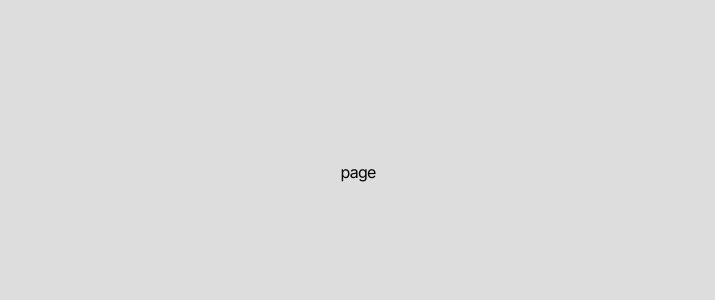
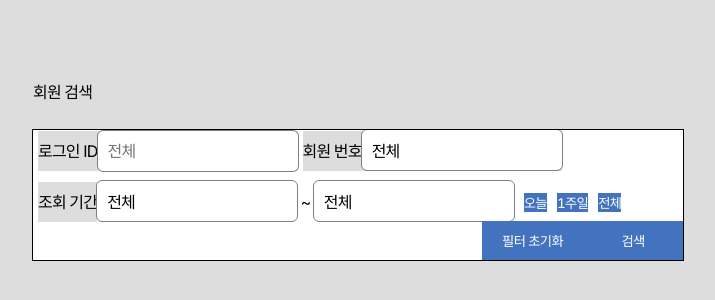
Before and after one commit to wanted-pre-onboarding-FE-02/moa-data, a React (Create React App) app: page / in a window 1280 px wide. Shown: the part 228-528 px from the top of the page, without its empty margins (282-997 px from the left). Built offline with nearby package versions, Linux system fonts and the light colour scheme.

Commit message:
feat: searchForm & filter data

```diff
--- /dev/null
+++ b/src/components/Layout/SearchForm/SearchForm.tsx
@@ -0,0 +1,79 @@
+import React, { ChangeEvent, FormEvent, useState } from 'react';
+import styles from './searchForm.module.scss';
+
+interface IDumDataSet {
+  id: string;
+  date: string;
+  mem_seq: number;
+}
+
+const DUMMY_DATA = [
+  { id: 'hello111', date: '2022-01-15 17:51:29', mem_seq: 136 },
+  { id: 'catcatcat', date: '2022-03-14 17:55:29', mem_seq: 328 },
+  { id: 'hihi222', date: '2022-04-13 16:55:29', mem_seq: 380 },
+]; // 전역 상태 관리 라이브러리 써야하나..
+
+const SearchForm = () => {
+  const [id, setId] = useState('');
+  const [filtered, setFiltered] = useState<IDumDataSet[] | []>([]);
+
+  const handleSubmit = (e: FormEvent) => {
+    e.preventDefault();
+    const filteredData = DUMMY_DATA.filter((data) => data.id.includes(id));
+    if (filteredData.length === 0) {
+      setFiltered([]);
+      return;
+    }
+    setFiltered(filteredData);
+  };
+  const handleChange = (e: ChangeEvent<HTMLInputElement>) => {
+    setId(e.currentTarget.value);
+  };
+
+  const handleReset = () => {
+    setId('');
+  };
+
+  return (
+    <div className={styles.searchFormWrapper}>
+      <h3>회원 검색</h3>
+      <form onSubmit={handleSubmit} className={styles.searchForm}>
+        <div className={styles.idAndNumWrapper}>
+          <label htmlFor='memberId'>
+            로그인 ID
+            <input
+              type='text'
+              id='memberId'
+              value={id}
+              placeholder='전체'
+              autoComplete='false'
+              onChange={handleChange}
+            />
+          </label>
+          <label htmlFor='memberNum'>
+            회원 번호
+            <input type='text' id='memberNum' defaultValue='전체' readOnly />
+          </label>
+        </div>
+        <div className={styles.dateInputWrapper}>
+          <label htmlFor='startDate'>조회 기간</label>
+          <input type='text' id='startDate' defaultValue='전체' readOnly />
+          <span> ~ </span>
+          <input type='text' id='endDate' defaultValue='전체' readOnly />
+          <button type='button'>오늘</button>
+          <button type='button'>1주일</button>
+          <button type='button'>전체</button>
+        </div>
+        <div className={styles.underBtns}>
+          <button type='button' onClick={handleReset}>
+            필터 초기화
+          </button>
+          <button type='submit'>검색</button>
+        </div>
+      </form>
+      <ul>{filtered && filtered.map((f) => <li key={f.id}>{f.id}</li>)}</ul>
+    </div>
+  );
+};
+
+export default SearchForm;
--- /dev/null
+++ b/src/components/Layout/SearchForm/searchForm.module.scss
@@ -0,0 +1,47 @@
+@use '/src/styles/constants/colors';
+
+.searchFormWrapper {
+  .searchForm {
+    display: flex;
+    flex-direction: column;
+    width: 650px;
+    margin-top: 30px;
+    background: colors.$WHITE;
+    outline: 1px solid colors.$BLACK;
+
+    .dateInputWrapper {
+      margin-top: 10px;
+
+      button {
+        margin-left: 10px;
+        color: colors.$WHITE;
+        background: colors.$MOA_BLUE;
+      }
+    }
+
+    .underBtns {
+      text-align: right;
+
+      button {
+        min-width: 100px;
+        padding: 10px 20px;
+        color: colors.$WHITE;
+        background: colors.$MOA_BLUE;
+      }
+    }
+
+    input {
+      width: 200px;
+      padding: 10px;
+      background: colors.$WHITE;
+      border-radius: 5px;
+      outline: 1px solid grey;
+    }
+
+    label {
+      padding: 10px 0;
+      margin-left: 5px;
+      background: colors.$GRAYD;
+    }
+  }
+}
--- a/src/pages/Page.tsx
+++ b/src/pages/Page.tsx
@@ -1,7 +1,12 @@
 import React from 'react';
+import SearchForm from '../components/Layout/SearchForm/SearchForm';
 
 const Page = () => {
-  return <div>page</div>;
+  return (
+    <div>
+      <SearchForm />
+    </div>
+  );
 };
 
 export default Page;
--- a/src/styles/constants/_colors.scss
+++ b/src/styles/constants/_colors.scss
@@ -19,3 +19,5 @@ $BLUE: #007aff;
 $INDIGO: #5856d6;
 $PURPLE: #af52de;
 $PINK: #ff2d55;
+
+$MOA_BLUE: #4373bf;
```
